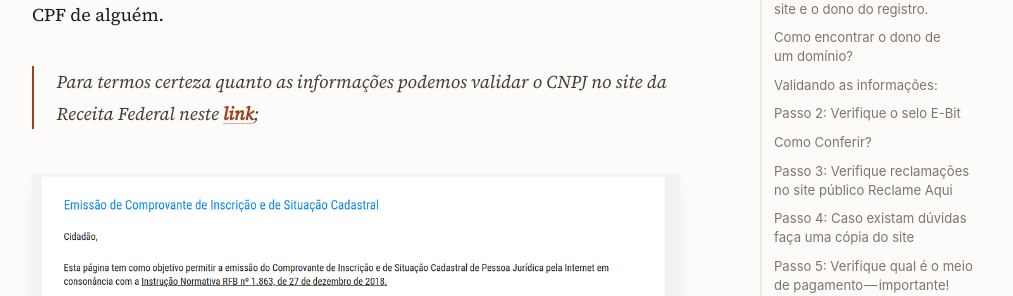
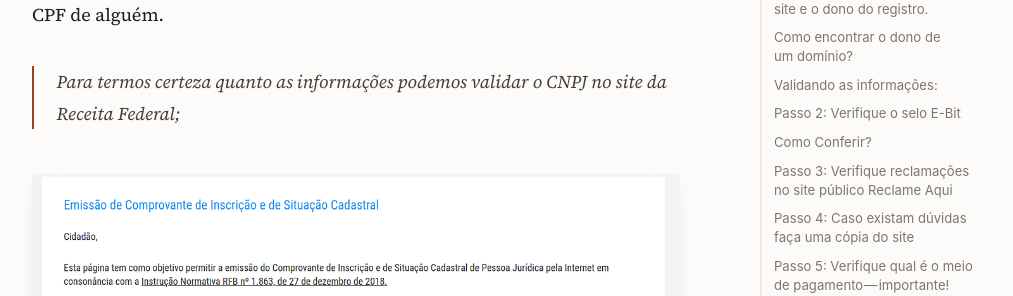
Before and after one commit to franzkurt/franzkurt.github.io, a Jekyll site: the page built from _posts/2021-05-13-como-se-proteger-de-sites-falsos.md, in a window 1280 px wide and 900 px high, scrolled down 3541 px. Shown: the part 191-487 px from the top of the window, without its empty margins (132-1145 px from the left). Built offline with Jekyll 4.4.1, drawn with Linux system fonts in a browser that asks for light colours.

Commit message:
Remove os quatro links externos que não existem mais
Encontrados auditando o site no ar com Chromium: gateway IPFS da Pinata (não
responde), consulta de CNPJ na Receita (404), PDF do Iowa Stamp Scrip no
core.ac.uk (404) e o experimento de Wörgl no site do Lietaer (404). Todos nos
artigos importados do Medium em 2021.

Cada um pediu um tratamento diferente. Em "Um estudo" o texto do link era nome
próprio, então bastou desfazer o link: "o Milagre de Worgl na Austria, o Iowa
Stamp Scrip e a economia de Anaheim" continua inteiro. Em "Como se proteger de
sites falsos" a frase tem sentido sem o link e só some o "neste link" — a
orientação de validar o CNPJ na Receita permanece. No do Scapy o texto do link
era literalmente "link", então sem o destino a frase não dizia nada e saiu
inteira.

Os onze links do Medium que a auditoria marcou como 403 NÃO foram tocados: abri
no navegador e é Cloudflare bloqueando robô, com "Attention Required!". Para uma
pessoa, funcionam.

As duas primeiras substituições falharam por \xa0 antes do colchete — espaço não
separável, resíduo da importação do Medium, da mesma família do   que já
tinha aparecido nos travessões.

Co-Authored-By: Claude Opus 5 (1M context) <noreply@anthropic.com>

```diff
--- a/_posts/2021-05-13-como-se-proteger-de-sites-falsos.md
+++ b/_posts/2021-05-13-como-se-proteger-de-sites-falsos.md
@@ -58,7 +58,7 @@ Nada poderemos afirmar neste caso: o CPF pode ter sido usado pelo dono ou não p
 
 ***Outra Obs:*** Lojas grandes não tem CNPJ como Empresário Individual ou no CPF de alguém.
 
-> Para termos certeza quanto as informações podemos validar o CNPJ no site da Receita Federal neste [***link***](http://www.receita.fazenda.gov.br/PessoaJuridica/CNPJ/cnpjreva/Cnpjreva_Solicitacao.asp);
+> Para termos certeza quanto as informações podemos validar o CNPJ no site da Receita Federal;
 
 <figure>
   <img src="/assets/img/medium/como-se-proteger-de-sites-falsos/03.png" alt="">
```
Also changed, not shown: _posts/2021-05-04-um-estudo.md (+1 -1 lines), _posts/2021-05-13-como-eu-criei-um-script-para-quebra-de-senhas-de-rede-wi-fi-com-scapy.md (+0 -2 lines).
